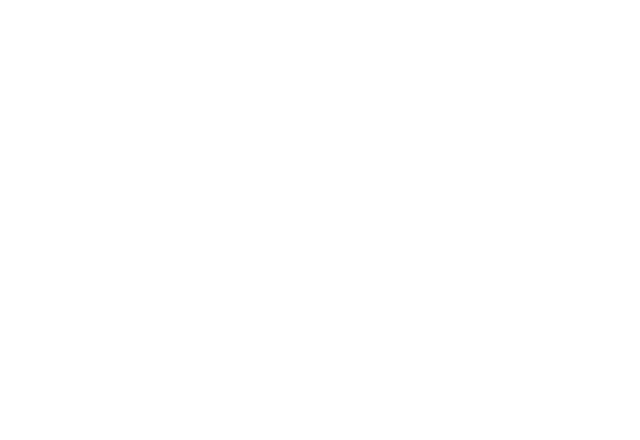
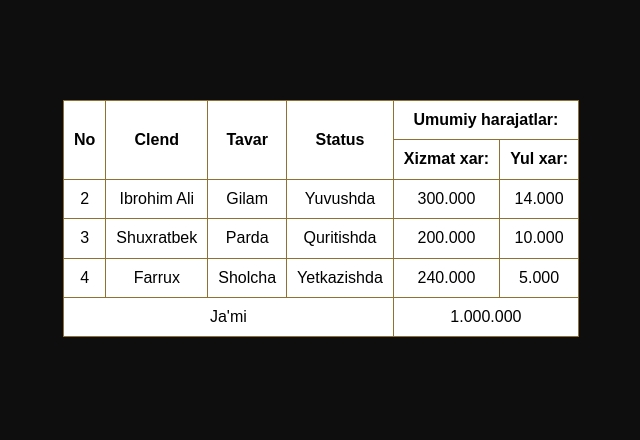
Before and after one commit to nurbek717/table-maket, a plain HTML site: page index.html in a window 1280 px wide. Shown: the whole page, without its empty margins (319-959 px from the left). Drawn offline with Linux system fonts and the light colour scheme.

Commit message:
Add table

```diff
--- a/index.html
+++ b/index.html
@@ -4,11 +4,58 @@
     <meta charset="UTF-8">
     <meta http-equiv="X-UA-Compatible" content="IE=edge">
     <meta name="viewport" content="width=device-width, initial-scale=1.0">
-    <link rel="stylesheet" href="./css/main.css">
+    <link rel="stylesheet" href="./scss/main.css">
     <title>Template</title>
 </head>
 <body>
+   <section class="section">
+        <table class="table">
+            <thead >
+                <tr>
+                    <th rowspan="2">No</th>
+                    <th  rowspan="2">Clend</th>
+                    <th rowspan="2">Tavar</th>
+                    <th rowspan="2">Status</th>
+                    <th colspan="2">Umumiy harajatlar:</th>
+                </tr>
+                <tr>
+                    <th>Xizmat xar:</th>
+                    <th>Yul xar:</th>
+                </tr>
+            </thead>
+            <tbody>
+                <tr>
+                    <td>2</td>
+                    <td>Ibrohim Ali</td>
+                    <td>Gilam</td>
+                    <td>Yuvushda</td>
+                    <td>300.000</td>
+                    <td>14.000</td>
+                </tr>
+                <tr>
+                    <td>3</td>
+                    <td>Shuxratbek</td>
+                    <td>Parda</td>
+                    <td>Quritishda</td>
+                    <td>200.000</td>
+                    <td>10.000</td>
+                </tr>
+                <tr>
+                    <td>4</td>
+                    <td>Farrux</td>
+                    <td>Sholcha</td>
+                    <td>Yetkazishda</td>
+                    <td>240.000</td>
+                    <td>5.000</td>
+                </tr>
+                <tr>
+                    <td colspan="4">Ja'mi</td>
+                     <td colspan="2">1.000.000</td>
 
+                </tr>
+            </tbody>
+        </table>
+   </section>
 
 </body>
 </html>
--- a/scss/all_blocks/_all-blocks.scss
+++ b/scss/all_blocks/_all-blocks.scss
@@ -1,2 +1,5 @@
 @import "visually-hidden";
 @import "container";
+@import "header";
+@import "table";
+@import "footer";
--- /dev/null
+++ b/scss/all_blocks/_table.scss
@@ -0,0 +1,16 @@
+body{
+  background-color: rgb(15, 14, 14);
+}
+.table{
+  border-collapse: collapse;
+  margin: 100px auto;
+  background-color: rgb(255, 255, 255);
+}
+
+th,
+td{
+  border: 1px solid rgb(146, 112, 49);
+  text-align: center;
+  padding: 10px;
+  color: rgb(0, 0, 0);
+}
```
Also changed, not shown: scss/main.css (added), 1 other file.
